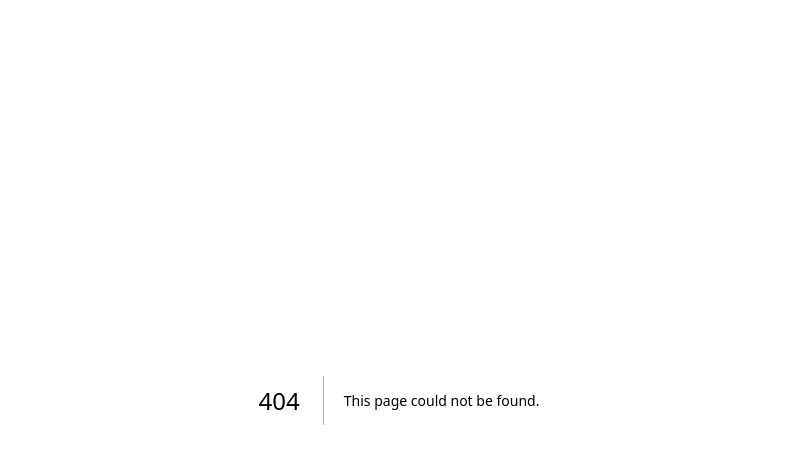
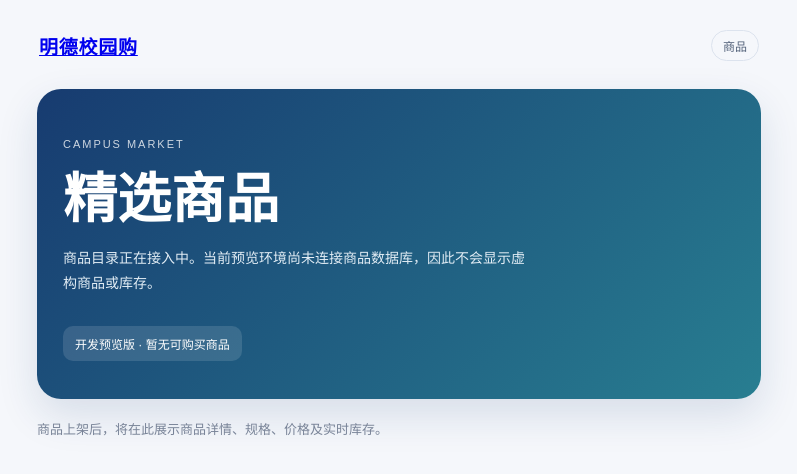
Before and after one commit to bingjx2013-lang/campus-shopping, a Next.js app: page /products in a window 1280 px wide. Before the commit this address had no page. Shown: the top 474 px of the page, without its empty margins (241-1038 px from the left). Built offline with nearby package versions, Linux system fonts and the light colour scheme.

Commit message:
feat: add product catalog preview page

```diff
--- /dev/null
+++ b/src/app/products/page.tsx
@@ -0,0 +1,19 @@
+export default function ProductsPage() {
+  return (
+    <main className="page">
+      <header className="topbar">
+        <a className="brand" href="/">明德校园购</a>
+        <span className="tag">商品</span>
+      </header>
+      <section className="hero">
+        <p className="eyebrow">CAMPUS MARKET</p>
+        <h1>精选商品</h1>
+        <p className="intro">商品目录正在接入中。当前预览环境尚未连接商品数据库，因此不会显示虚构商品或库存。</p>
+        <div className="notice">开发预览版 · 暂无可购买商品</div>
+      </section>
+      <p style={{ color: "#788397", fontSize: 13, marginTop: 20 }}>
+        商品上架后，将在此展示商品详情、规格、价格及实时库存。
+      </p>
+    </main>
+  );
+}
```
